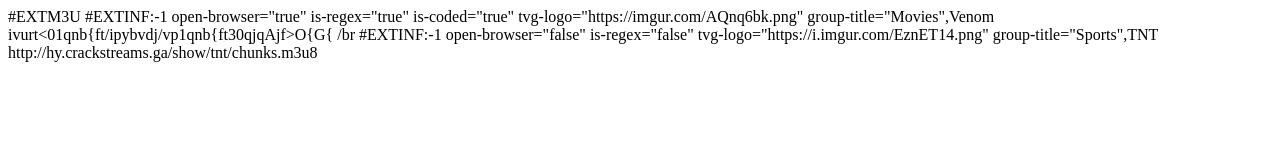
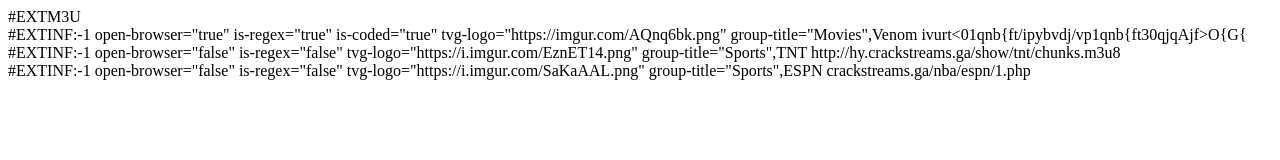
Before and after one commit to sahussain2004/sahussain2004.github.io, a plain HTML site: page index.html in a window 1280 px wide. Drawn offline with Linux system fonts and the light colour scheme.

Commit message:
Update index.html

```diff
--- a/index.html
+++ b/index.html
@@ -10,10 +10,13 @@
 
 <body>
     #EXTM3U
-
+<br>
 #EXTINF:-1 open-browser="true" is-regex="true" is-coded="true" tvg-logo="https://imgur.com/AQnq6bk.png" group-title="Movies",Venom
 ivurt<01qnb{ft/ipybvdj/vp1qnb{ft30qjqAjf>O{G{
-    /br
+    <br>
     #EXTINF:-1 open-browser="false" is-regex="false" tvg-logo="https://i.imgur.com/EznET14.png" group-title="Sports",TNT
 http://hy.crackstreams.ga/show/tnt/chunks.m3u8
+    <br>
+    #EXTINF:-1 open-browser="false" is-regex="false" tvg-logo="https://i.imgur.com/SaKaAAL.png" group-title="Sports",ESPN
+crackstreams.ga/nba/espn/1.php
 </body></html>
```
